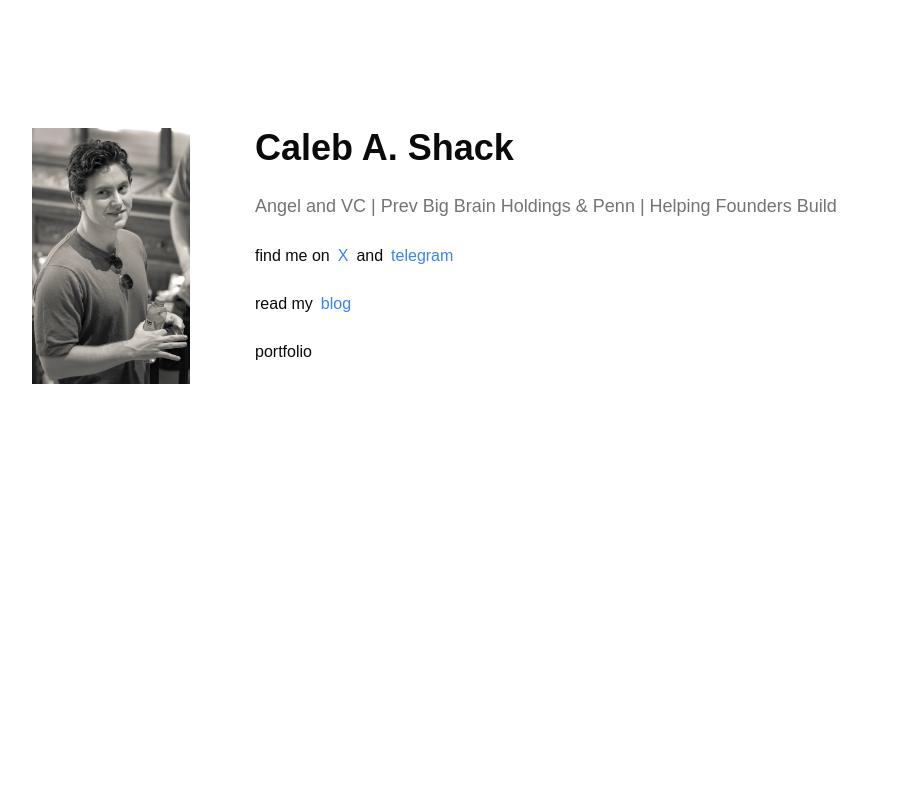
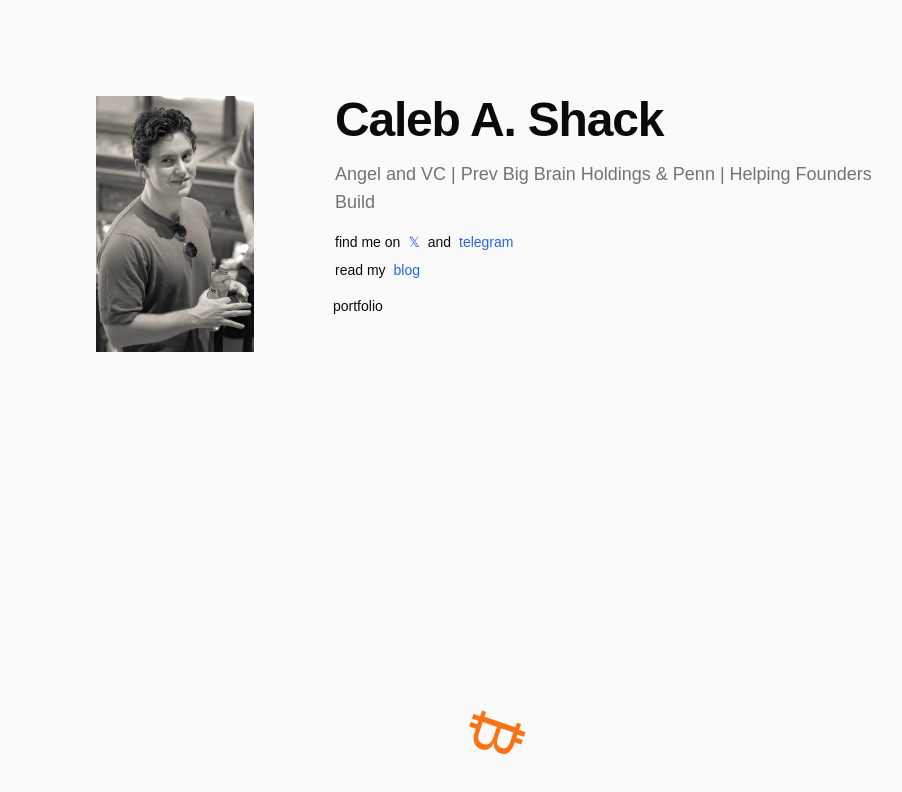
Before and after one commit to 0xShack/personal-website, a Next.js app: page / in a window 1280 px wide. Shown: the top 792 px of the page, without its empty margins (145-1047 px from the left). Built offline with nearby package versions, Linux system fonts and the light colour scheme.

Commit message:
add bitcoin symbol

```diff
--- a/src/app/page.tsx
+++ b/src/app/page.tsx
@@ -1,46 +1,51 @@
 import Link from 'next/link'
 import Image from 'next/image'
 import { InvestmentsList } from '@/components/investments-list'
+import { BitcoinSymbol } from '@/components/bitcoin-symbol'
 
 export default function Home() {
   return (
-    <main className="min-h-screen">
-      <div className="flex gap-12 max-w-5xl mx-auto pt-32 pr-8">
+    <main className="min-h-screen bg-[#FAFAFA] dark:bg-[#0A0A0A]">
+      <div className="flex flex-col min-h-screen">
+        <div className="flex gap-16 max-w-4xl mx-auto pt-24 px-8">
           {/* Profile Picture */}
-        <div className="w-48 h-64 relative flex-shrink-0 ml-8">
+          <div className="w-48 h-64 relative flex-shrink-0">
             <Image
               src="/pfp.jpeg"
               alt="Caleb A. Shack"
               fill
-            className="object-contain"
+              className="object-contain rounded-sm"
               priority
             />
           </div>
 
           {/* Text Content */}
-        <div className="space-y-6 max-w-2xl">
+          <div className="space-y-4">
             {/* Header */}
-          <h1 className="text-4xl font-bold">Caleb A. Shack</h1>
+            <h1 className="text-5xl font-semibold tracking-tight">
+              Caleb A. Shack
+            </h1>
 
             {/* Bio */}
-          <p className="text-lg text-muted-foreground">
+            <p className="text-lg text-muted-foreground font-light">
               Angel and VC | Prev Big Brain Holdings & Penn | Helping Founders Build
             </p>
 
             {/* Social Links */}
+            <div className="space-y-2 text-sm font-light">
               <div className="flex gap-2 items-center">
                 find me on
                 <Link
                   href="https://twitter.com/firstc0in"
-              className="text-blue-500 hover:underline"
+                  className="text-blue-600 dark:text-blue-400 hover:underline"
                   target="_blank"
                 >
-              X
+                  𝕏
                 </Link>
                 {' '}and{' '}
                 <Link
                   href="https://t.me/Shack0x"
-              className="text-blue-500 hover:underline"
+                  className="text-blue-600 dark:text-blue-400 hover:underline"
                   target="_blank"
                 >
                   telegram
@@ -51,16 +56,23 @@
                 read my
                 <Link
                   href="https://curiousandcritical.com"
-              className="text-blue-500 hover:underline"
+                  className="text-blue-600 dark:text-blue-400 hover:underline"
                 >
                   blog
                 </Link>
+              </div>
             </div>
 
             {/* Private Investments */}
             <InvestmentsList />
           </div>
         </div>
+
+        {/* Bitcoin Symbol Footer */}
+        <div className="mt-auto flex justify-center pb-12 pt-16">
+          <BitcoinSymbol />
+        </div>
+      </div>
     </main>
   )
 }
--- /dev/null
+++ b/src/components/bitcoin-symbol.tsx
@@ -0,0 +1,37 @@
+'use client'
+
+import { useEffect, useState } from 'react'
+
+export function BitcoinSymbol() {
+  const [rotation, setRotation] = useState(0)
+  const [isHovered, setIsHovered] = useState(false)
+
+  useEffect(() => {
+    const baseSpeed = 50
+    const interval = setInterval(() => {
+      setRotation(prev => prev + (isHovered ? 10 : 1))
+    }, baseSpeed) // Base speed is 50ms
+
+    return () => clearInterval(interval)
+  }, [isHovered])
+
+  return (
+    <a
+      href="https://arch.network"
+      target="_blank"
+      rel="noopener noreferrer"
+      className="inline-block font-normal text-orange-500 text-3xl scale-[2] cursor-pointer hover:text-orange-400 transition-colors"
+      style={{
+        transform: `rotate(${rotation}deg) scale(2)`,
+        transformOrigin: 'center',
+        display: 'inline-flex',
+        alignItems: 'center',
+        transition: 'transform 0.05s linear'
+      }}
+      onMouseEnter={() => setIsHovered(true)}
+      onMouseLeave={() => setIsHovered(false)}
+    >
+      ₿
+    </a>
+  )
+}
--- a/src/components/investments-list.tsx
+++ b/src/components/investments-list.tsx
@@ -11,19 +11,19 @@
 
 export function InvestmentsList() {
   return (
-    <Accordion type="single" collapsible className="w-full -mt-1">
+    <Accordion type="single" collapsible className="w-full">
       <AccordionItem value="investments" className="border-0">
-        <AccordionTrigger className="hover:underline [&[data-state=open]>svg]:hidden [&>svg]:hidden text-base font-normal py-0">
+        <AccordionTrigger className="hover:no-underline [&[data-state=open]>svg]:hidden [&>svg]:hidden text-sm font-light py-0 -ml-[2px]">
           portfolio
         </AccordionTrigger>
         <AccordionContent>
-          <ul className="space-y-2">
+          <ul className="space-y-2.5 mt-2">
             {investments.investments.map((investment, index) => (
-              <li key={index} className="flex items-center">
-                <span className="mr-2">•</span>
+              <li key={index} className="flex items-center text-sm">
+                <span className="mr-2 text-muted-foreground">•</span>
                 <Link
                   href={investment.website}
-                  className="text-blue-500 hover:underline"
+                  className="text-blue-600 dark:text-blue-400 hover:underline font-light"
                   target="_blank"
                 >
                   {investment.name}
```
Lines whose indentation alone changed are shown as unchanged.
